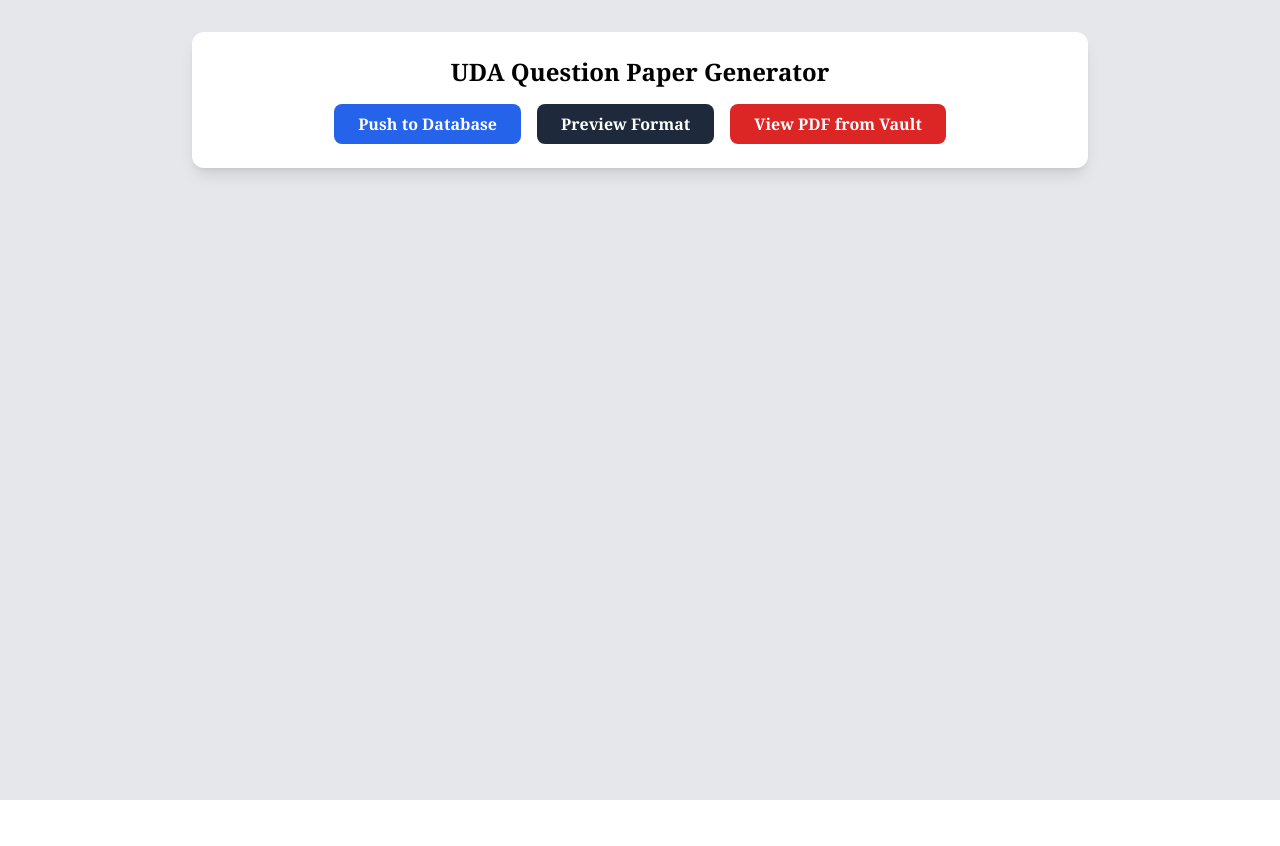
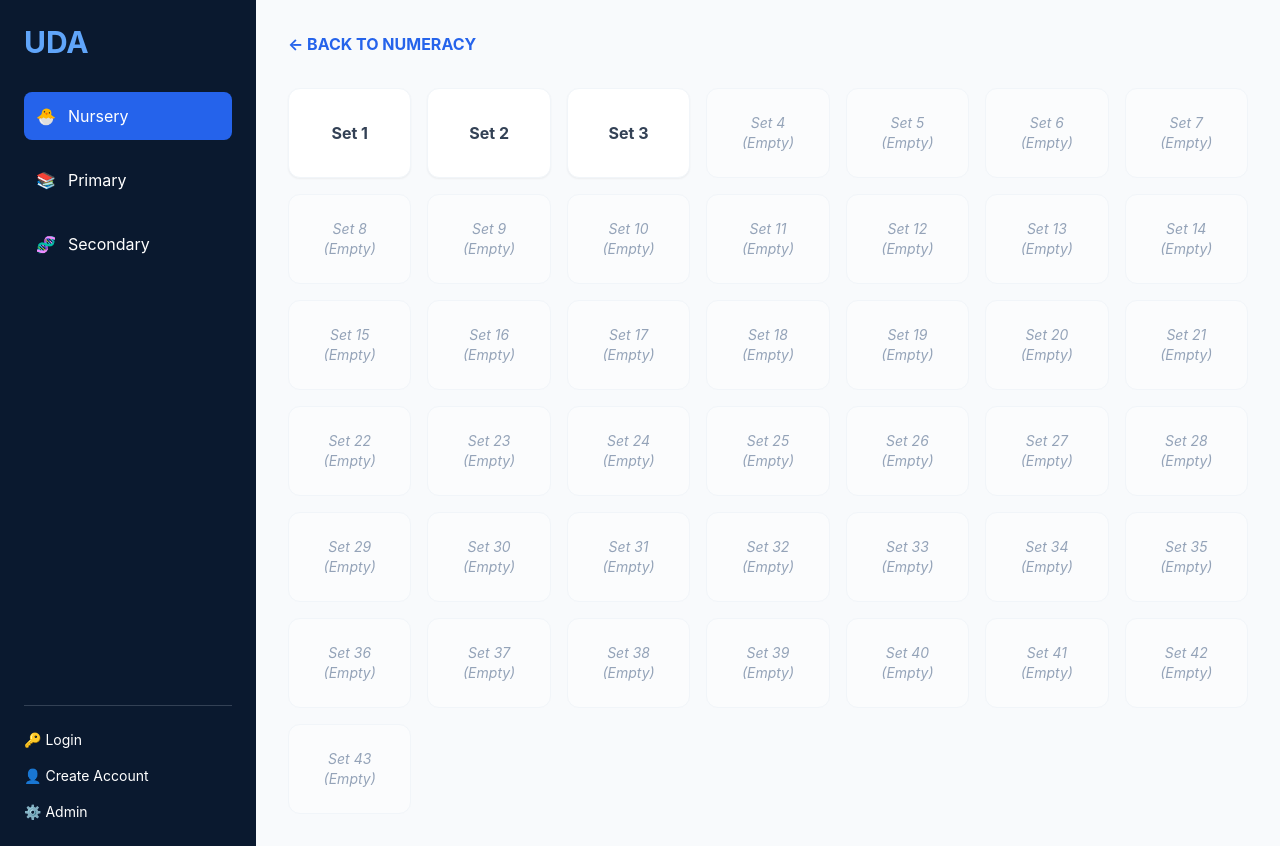
Before and after one commit to bwanking/asa, a React (Create React App) app: page / in a window 1280 px wide. Before the commit the page ends 800 px from the top, so only its background shows below. Built offline with nearby package versions, Linux system fonts and the light colour scheme; the HTML template or start-up script is replaced by a standard one.

Commit message:
Update App.js

```diff
--- a/src/App.js
+++ b/src/App.js
@@ -2,254 +2,140 @@ import React, { useState } from 'react';
 import { db } from './firebase';
 import { doc, setDoc } from 'firebase/firestore';
 
-// --- VISUAL COMPONENTS ---
-const MathSVG = {
-  SetObjects: ({ count, itemType }) => (
-    <div className="border-2 border-slate-300 rounded-2xl p-4 w-40 h-28 flex items-center justify-center bg-white mx-auto">
-      <div className="grid grid-cols-3 gap-3">
-        {Array.from({ length: count }).map((_, i) => (
-          <div key={i} className={`w-4 h-4 rounded-full ${itemType === 'stars' ? 'bg-yellow-400' : 'bg-blue-500'}`}></div>
-        ))}
-      </div>
-    </div>
-  ),
-  FractionBox: ({ shaded, total, shape }) => (
-    <div className="flex justify-center my-4">
-      <div className={`flex border-4 border-black overflow-hidden ${shape === 'circle' ? 'rounded-full' : 'rounded-lg'}`}>
-        {Array.from({ length: total }).map((_, i) => (
-          <div key={i} className={`w-12 h-12 border-r-2 border-black last:border-r-0 ${i < shaded ? 'bg-blue-400' : 'bg-white'}`}></div>
-        ))}
-      </div>
-    </div>
-  )
-};
-
 const App = () => {
-  const [loading, setLoading] = useState(false);
-  const [count, setCount] = useState(0);
-  const [previewData, setPreviewData] = useState(null);
   const [pdfUrl, setPdfUrl] = useState(null);
   const [fetchingPdf, setFetchingPdf] = useState(false);
+  const [currentPaperName, setCurrentPaperName] = useState("");
 
-  // --- GITHUB FETCH LOGIC ---
-  const fetchPrivatePdf = async () => {
+  // --- 1. DYNAMIC GITHUB FETCH ---
+  const fetchVaultPdf = async (fileName) => {
     setFetchingPdf(true);
-    // Updated Token as requested
+    setCurrentPaperName(fileName);
+
     const GITHUB_TOKEN = "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";
     const OWNER = "bwanking";
     const REPO = "uda-exams-vault";
-    const FILE_PATH = "BABY MID TERM II NUMBERS - 2023.pdf";
 
     try {
       const response = await fetch(
-        `https://api.github.com/repos/${OWNER}/${REPO}/contents/${encodeURIComponent(FILE_PATH)}`,
+        `https://api.github.com/repos/${OWNER}/${REPO}/contents/${encodeURIComponent(fileName)}`,
         {
           headers: {
-            // Using 'Token' or 'Bearer' depending on GitHub's current requirement
             Authorization: `Token ${GITHUB_TOKEN}`,
             Accept: "application/vnd.github.v3.raw",
           },
         }
       );
 
-      if (!response.ok) {
-        console.error("GitHub Status:", response.status);
-        throw new Error(`Failed to fetch PDF (Status: ${response.status}). Check if the new token has 'repo' permissions.`);
-      }
+      if (!response.ok) throw new Error(`Paper not found in vault (Status: ${response.status})`);
 
       const blob = await response.blob();
-      // Ensure the blob is specifically handled as a PDF
       const blobUrl = URL.createObjectURL(new Blob([blob], { type: 'application/pdf' }));
 
       setPdfUrl(blobUrl);
-      setPreviewData(null);
     } catch (error) {
-      console.error("Error details:", error);
+      console.error("Fetch Error:", error);
       alert(error.message);
     } finally {
       setFetchingPdf(false);
     }
   };
 
-  const generateQuestions = (setId) => {
-    let questions = [];
-    const setBase = setId * 100;
-    for (let i = 1; i <= 50; i++) {
-      const qId = setBase + i;
-      let q = { q: "", ans: "", options: [], artType: null, artValue: null, shape: "" };
-      const topicSelector = (i + setId) % 10;
-
-      switch(topicSelector) {
-        case 0:
-          const cnt = (qId % 4) + 3;
-          const item = ["balls", "stars", "cups", "pots"][qId % 4];
-          q.q = `Look at the picture. How many ${item} are in the set?`;
-          q.ans = `${cnt}`;
-          q.artType = "set_visual";
-          q.artValue = { count: cnt, item: item };
-          break;
-        case 1:
-          const den = (qId % 2 === 0) ? 2 : 4;
-          q.q = `What fraction of the shape is shaded?`;
-          q.ans = `1/${den}`;
-          q.artType = "fraction_visual";
-          q.artValue = { shaded: 1, total: den };
-          q.shape = qId % 2 === 0 ? "circle" : "square";
-          break;
-        case 2:
-          const price = (qId % 5 + 1) * 100;
-          q.q = `If a pencil costs ${price} shillings, find the cost of 2 pencils:`;
-          q.ans = `${price * 2}`;
-          break;
-        case 3:
-          const hours = (qId % 12) + 1;
-          q.q = `It is ${hours} o'clock. Is this time in the morning or night?`;
-          q.ans = "Morning";
-          q.options = ["Morning", "Night", "Afternoon", "Evening"];
-          break;
-        case 4:
-          q.q = `Which one is heavier, a Jerrycan of water or a plastic cup?`;
-          q.ans = `Jerrycan`;
-          q.options = ["Jerrycan", "Cup", "Both", "None"];
-          break;
-        case 5:
-          const val = (qId % 20) + 10;
-          const t = Math.floor(val / 10);
-          const o = val % 10;
-          q.q = `What number is shown by ${t} tens and ${o} ones?`;
-          q.ans = `${val}`;
-          break;
-        case 6:
-          const n1 = (qId % 3) + 1;
-          const n2 = (qId % 3) + 2;
-          q.q = `Count the items and add: ${n1} + ${n2} =`;
-          q.ans = `${n1 + n2}`;
-          q.artType = "addition_visual";
-          q.artValue = { val1: n1, val2: n2 };
-          break;
-        case 7:
-          const shapes = ["Circle", "Triangle", "Square", "Rectangle"];
-          const selected = shapes[qId % 4];
-          q.q = `Identify the shape: This is a ______________`;
-          q.ans = selected;
-          break;
-        case 8:
-          const start = qId % 10;
-          q.q = `Fill in the missing number: ${start}, ${start+2}, ${start+4}, ____`;
-          q.ans = `${start + 6}`;
-          break;
-        default:
-          const num = (qId % 10) + 1;
-          const names = ["zero", "one", "two", "three", "four", "five", "six", "seven", "eight", "nine", "ten"];
-          q.q = `Write the number ${num} in words:`;
-          q.ans = names[num];
-      }
-
-      if (q.options.length === 0) {
-        const correct = q.ans;
-        const d1 = isNaN(correct) ? "None" : parseInt(correct) + 1;
-        const d2 = isNaN(correct) ? "Both" : parseInt(correct) + 5;
-        const d3 = isNaN(correct) ? "All" : 0;
-        q.options = [correct, `${d1}`, `${d2}`, `${d3}`].sort(() => Math.random() - 0.5);
-      }
-      questions.push(q);
-    }
-    return questions;
-  };
-
-  const handlePreview = () => {
-    setPdfUrl(null);
-    setPreviewData(generateQuestions(1));
-  };
-
-  const uploadP1VisualSets = async () => {
-    setLoading(true);
-    for (let setId = 1; setId <= 100; setId++) {
-      const year = 1990 + setId - 1;
-      await setDoc(doc(db, "UDA_EXAMS", `p1_mathematics_${year}`), {
-        metadata: { class: "P1", subject: "MATHEMATICS", setId, year: year.toString() },
-        questions: generateQuestions(setId)
-      });
-      setCount(setId);
-    }
-    setLoading(false);
-    alert("Database updated!");
-  };
+  // --- 2. SET MAPPING ---
+  // You can expand this list as you add more files to your GitHub Repo
+  const examSets = [
+    { id: 1, label: "Set 1", fileName: "BABY MID TERM II NUMBERS - 2023.pdf" },
+    { id: 2, label: "Set 2", fileName: "TOP CLASS ENGLISH - 2023.pdf" }, // Example name
+    { id: 3, label: "Set 3", fileName: "P1 MATHS END OF TERM - 2024.pdf" }, // Example name
+    // Add more mappings here...
+  ];
 
   return (
-    <div className="min-h-screen bg-gray-200 p-4 md:p-8 font-serif">
-      <div className="max-w-4xl mx-auto mb-8 bg-white p-6 rounded-xl shadow-lg">
-         <h1 className="text-2xl font-bold mb-4 text-center">UDA Question Paper Generator</h1>
-         <div className="flex flex-wrap gap-4 justify-center">
-            <button onClick={uploadP1VisualSets} className="bg-blue-600 text-white px-6 py-2 rounded-lg font-bold hover:bg-blue-700 transition">
-                {loading ? `Uploading ${count}%` : "Push to Database"}
-            </button>
-            <button onClick={handlePreview} className="bg-slate-800 text-white px-6 py-2 rounded-lg font-bold hover:bg-slate-900 transition">
-                Preview Format
-            </button>
-            <button
-              onClick={fetchPrivatePdf}
-              className="bg-red-600 text-white px-6 py-2 rounded-lg font-bold hover:bg-red-700 transition"
-              disabled={fetchingPdf}
-            >
-               {fetchingPdf ? "Fetching..." : "View PDF from Vault"}
-            </button>
+    <div className="min-h-screen bg-slate-50 flex">
+      {/* Sidebar - Matching your screenshot */}
+      <div className="w-64 bg-[#0a192f] text-white p-6 flex flex-col gap-8">
+        <h1 className="text-3xl font-italic font-bold text-blue-400">UDA</h1>
+        <nav className="flex flex-col gap-4">
+          <div className="bg-blue-600 p-3 rounded-lg flex items-center gap-3 cursor-pointer">
+            <span>🐣</span> Nursery
+          </div>
+          <div className="p-3 flex items-center gap-3 hover:bg-slate-800 rounded-lg cursor-pointer">
+            <span>📚</span> Primary
+          </div>
+          <div className="p-3 flex items-center gap-3 hover:bg-slate-800 rounded-lg cursor-pointer">
+            <span>🧬</span> Secondary
+          </div>
+        </nav>
+        <div className="mt-auto flex flex-col gap-4 border-t border-slate-700 pt-6">
+          <button className="flex items-center gap-3 text-sm">🔑 Login</button>
+          <button className="flex items-center gap-3 text-sm">👤 Create Account</button>
+          <button className="flex items-center gap-3 text-sm">⚙️ Admin</button>
         </div>
       </div>
 
-      {/* PDF View Container */}
+      {/* Main Content */}
+      <div className="flex-1 p-8">
+        <div className="flex justify-between items-center mb-8">
+          <h2 className="text-blue-600 font-bold uppercase">← Back to Numeracy</h2>
+        </div>
+
+        {/* The Grid of Sets */}
+        {!pdfUrl && (
+          <div className="grid grid-cols-2 md:grid-cols-4 lg:grid-cols-7 gap-4">
+            {examSets.map((set) => (
+              <button
+                key={set.id}
+                onClick={() => fetchVaultPdf(set.fileName)}
+                className="bg-white p-6 rounded-xl shadow-sm hover:shadow-md border border-slate-100 font-bold text-slate-700 transition-all active:scale-95"
+              >
+                {set.label}
+              </button>
+            ))}
+
+            {/* Placeholder for undefined sets */}
+            {[...Array(40)].map((_, i) => {
+               if(i + 4 > 49) return null;
+               return (
+                <button key={i+4} className="bg-white/50 p-6 rounded-xl border border-slate-100 text-slate-400 italic text-sm">
+                  Set {i+4} (Empty)
+                </button>
+               )
+            })}
+          </div>
+        )}
+
+        {/* Loading State */}
+        {fetchingPdf && (
+          <div className="fixed inset-0 bg-black/20 flex items-center justify-center z-50">
+            <div className="bg-white p-6 rounded-lg shadow-xl animate-pulse">
+              Opening {currentPaperName}...
+            </div>
+          </div>
+        )}
+
+        {/* PDF Viewer */}
         {pdfUrl && (
-        <div className="max-w-5xl mx-auto bg-white p-4 shadow-2xl rounded-lg mb-8">
+          <div className="max-w-5xl mx-auto bg-white p-4 shadow-2xl rounded-lg animate-in fade-in duration-500">
             <div className="flex justify-between items-center mb-4 border-b pb-2">
-            <h2 className="font-bold text-slate-700">Vault Document: BABY MID TERM II</h2>
-            <button onClick={() => {
+              <h2 className="font-bold text-slate-700 uppercase">{currentPaperName}</h2>
+              <button
+                onClick={() => {
                   URL.revokeObjectURL(pdfUrl);
                   setPdfUrl(null);
-            }} className="text-red-500 font-bold px-3 py-1 border border-red-500 rounded hover:bg-red-50">Close Viewer</button>
+                }}
+                className="text-red-500 font-bold hover:underline"
+              >
+                Close Viewer
+              </button>
             </div>
             <iframe
               src={pdfUrl}
-            className="w-full h-[800px] border-2 border-gray-300 rounded"
+              className="w-full h-[85vh] border-2 border-gray-200 rounded"
               title="PDF Viewer"
             />
           </div>
         )}
-
-      {/* Questions Preview */}
-      {previewData && (
-        <div className="max-w-[800px] mx-auto bg-white p-12 shadow-2xl border-2 border-gray-300">
-          <div className="text-center border-b-4 border-black pb-4 mb-6">
-            <h1 className="text-3xl font-black uppercase">UDA Primary School Examinations</h1>
-            <p className="font-bold text-lg">P.1 Mathematics Assessment</p>
       </div>
-          <div className="space-y-12">
-            {previewData.slice(0, 10).map((item, idx) => (
-              <div key={idx} className="pb-4">
-                <p className="text-xl font-medium mb-6">{idx + 1}. {item.q}</p>
-                <div className="mb-6">
-                  {item.artType === 'set_visual' && <MathSVG.SetObjects count={item.artValue.count} itemType={item.artValue.item} />}
-                  {item.artType === 'fraction_visual' && <MathSVG.FractionBox shaded={1} total={item.artValue.total} shape={item.shape} />}
-                  {item.artType === 'addition_visual' && (
-                    <div className="flex items-center gap-4 justify-center">
-                       <MathSVG.SetObjects count={item.artValue.val1} itemType="balls" />
-                       <span className="text-4xl">+</span>
-                       <MathSVG.SetObjects count={item.artValue.val2} itemType="balls" />
-                    </div>
-                  )}
-                </div>
-                <div className="grid grid-cols-2 gap-4 max-w-md mx-auto">
-                  {item.options.map((opt, i) => (
-                    <div key={i} className="flex items-center gap-3">
-                       <div className="w-8 h-8 border-2 border-black rounded-full flex items-center justify-center text-sm font-bold">{String.fromCharCode(97 + i)}</div>
-                       <span className="text-lg underline underline-offset-4 decoration-dotted">{opt}</span>
-                    </div>
-                  ))}
-                </div>
-              </div>
-            ))}
-          </div>
-        </div>
-      )}
     </div>
   );
 };
```
Lines whose indentation alone changed are shown as unchanged.
